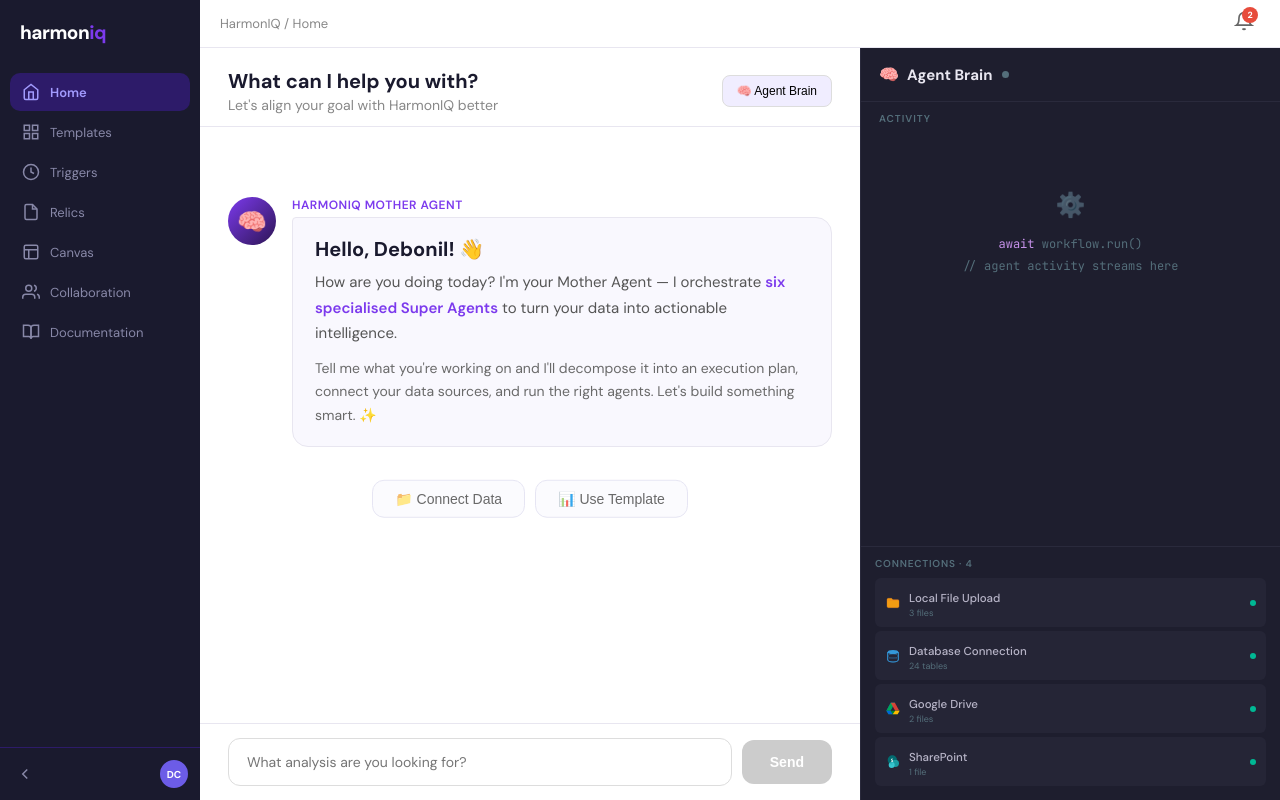
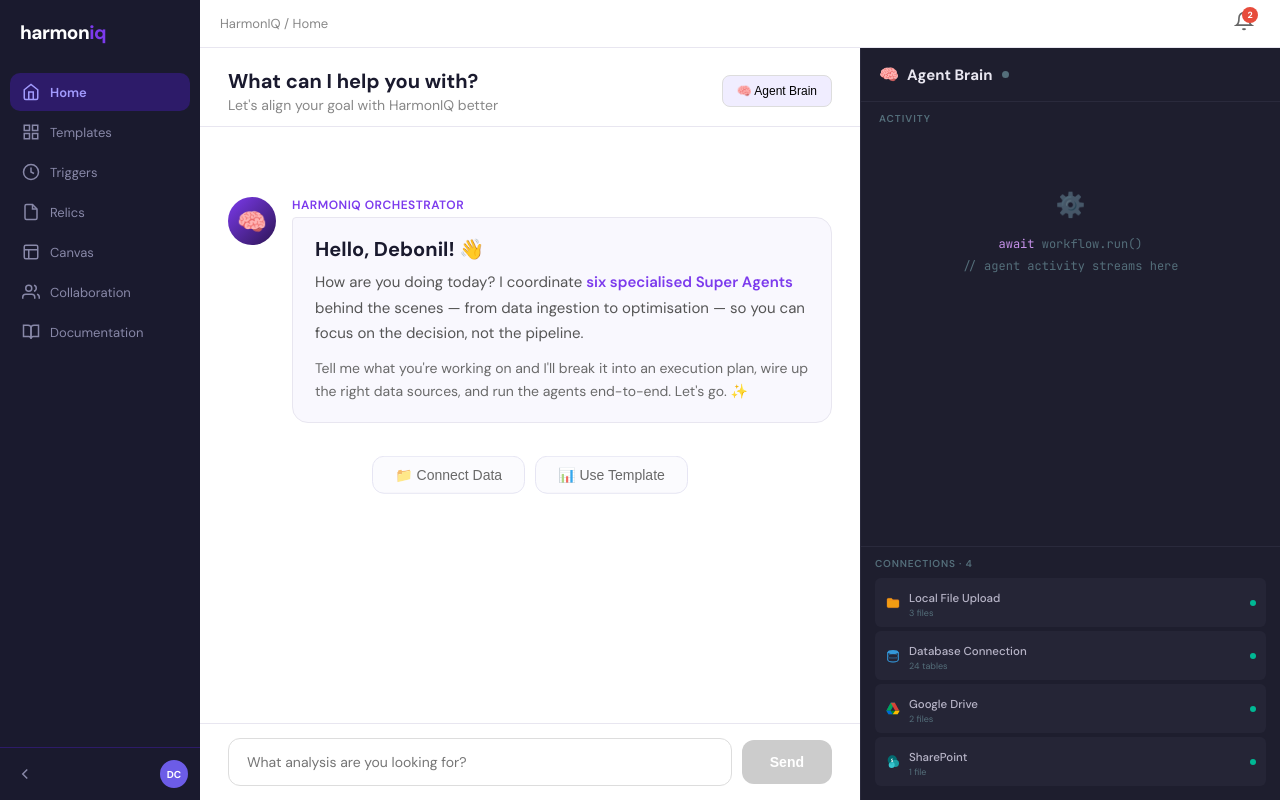
Before and after one commit to ariascience/harmoniq-demo, a React (Vite) app: page / in a window 1280 px wide. Both pictures are taken after a click on the button "Continue with Microsoft". Built offline with nearby package versions, Linux system fonts and the light colour scheme.

Commit message:
Refine greeting — drop 'Mother Agent' phrasing, use natural orchestrator voice

```diff
--- a/src/App.jsx
+++ b/src/App.jsx
@@ -1878,14 +1878,14 @@ export default function HarmonIQApp() {
               <div style={{ display: "flex", alignItems: "flex-start", gap: 16, marginBottom: 32 }}>
                 <div style={{ width: 48, height: 48, borderRadius: "50%", background: "linear-gradient(135deg, #7C3AED, #2D1554)", display: "flex", alignItems: "center", justifyContent: "center", fontSize: 24, flexShrink: 0 }}>🧠</div>
                 <div style={{ flex: 1 }}>
-                  <div style={{ fontSize: 12, fontWeight: 600, color: "#7C3AED", marginBottom: 4, textTransform: "uppercase", letterSpacing: "0.5px" }}>HarmonIQ Mother Agent</div>
+                  <div style={{ fontSize: 12, fontWeight: 600, color: "#7C3AED", marginBottom: 4, textTransform: "uppercase", letterSpacing: "0.5px" }}>HarmonIQ Orchestrator</div>
                   <div style={{ background: "#F9F8FE", borderRadius: "4px 16px 16px 16px", padding: "18px 22px", border: "1px solid #E8E6F0" }}>
                     <div style={{ fontSize: 20, fontWeight: 700, color: "#1A1A2E", marginBottom: 8, animation: "fadeIn 0.5s ease" }}>Hello, Debonil! 👋</div>
                     <div style={{ fontSize: 15, color: "#555", lineHeight: 1.7, animation: "fadeIn 0.5s ease 0.15s both" }}>
-                      How are you doing today? I'm your Mother Agent — I orchestrate <span style={{ color: "#7C3AED", fontWeight: 600 }}>six specialised Super Agents</span> to turn your data into actionable intelligence.
+                      How are you doing today? I coordinate <span style={{ color: "#7C3AED", fontWeight: 600 }}>six specialised Super Agents</span> behind the scenes — from data ingestion to optimisation — so you can focus on the decision, not the pipeline.
                     </div>
                     <div style={{ fontSize: 14, color: "#666", lineHeight: 1.7, marginTop: 10, animation: "fadeIn 0.5s ease 0.3s both" }}>
-                      Tell me what you're working on and I'll decompose it into an execution plan, connect your data sources, and run the right agents. Let's build something smart. ✨
+                      Tell me what you're working on and I'll break it into an execution plan, wire up the right data sources, and run the agents end-to-end. Let's go. ✨
                     </div>
                   </div>
                 </div>
```
